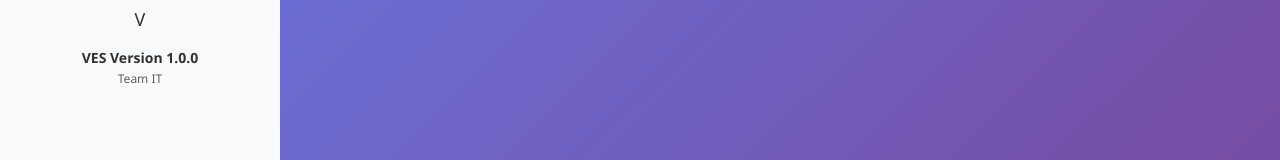
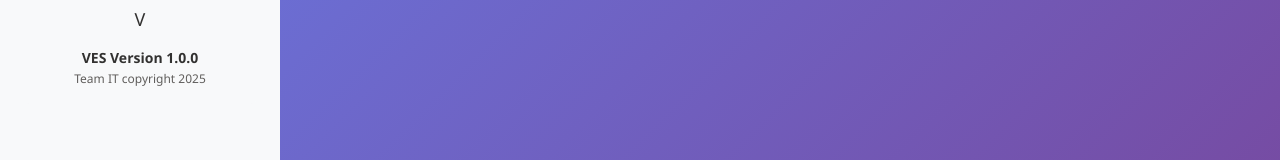
Before and after one commit to Fakhruddins128/VOS-online, a React (Vite) app in the folder frontend/: page /pending-orders in a window 1280 px wide. Before the commit this address had no page. Shown: the part 664-824 px from the top of the page. Built offline with nearby package versions, Linux system fonts and the light colour scheme.

Commit message:
Update Sidebar.jsx

```diff
--- a/frontend/src/components/Sidebar.jsx
+++ b/frontend/src/components/Sidebar.jsx
@@ -64,7 +64,7 @@ const Sidebar = ({ isOpen, toggleSidebar }) => {
             <div className="user-avatar" aria-hidden="true">{getAvatarText()}</div>
             <div className="user-details">
               <div className="user-name">VES Version 1.0.0 </div>
-              <div className="user-role">Team IT</div>
+              <div className="user-role">Team IT copyright 2025</div>
             </div>
           </div>
         </div>
```
